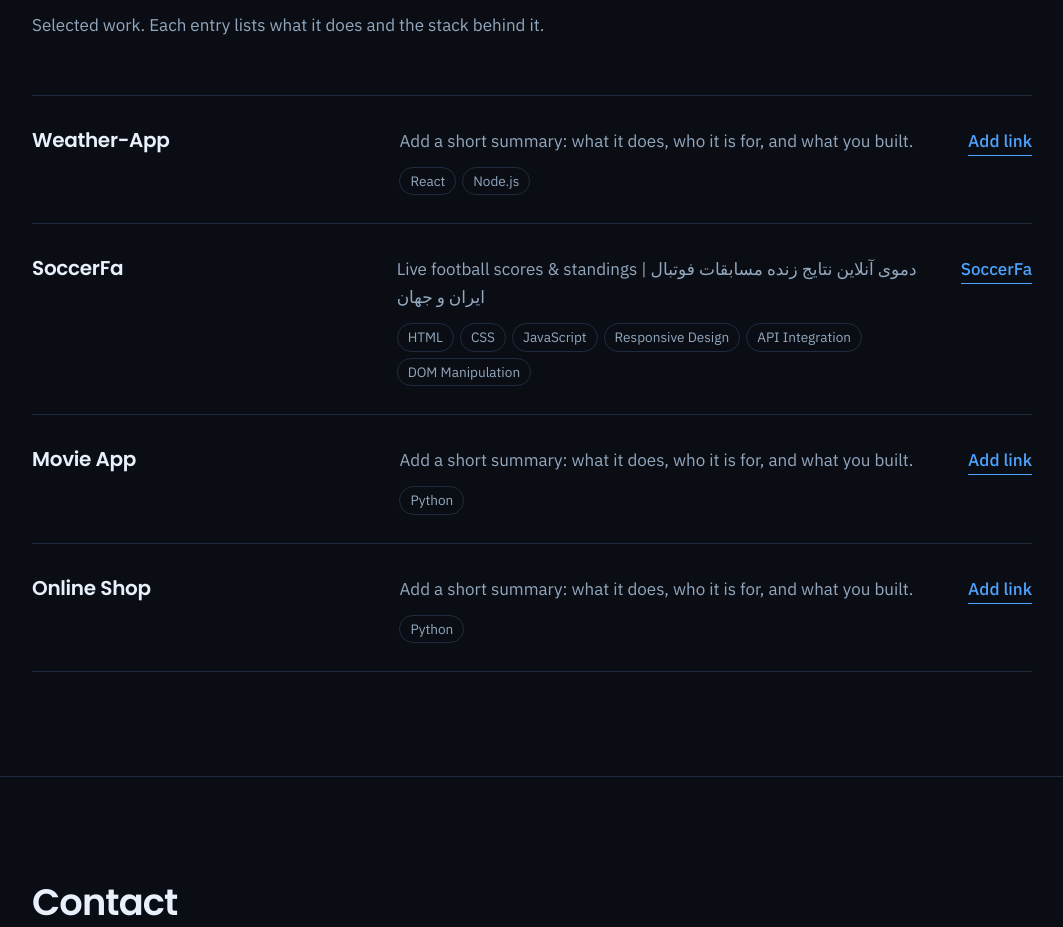
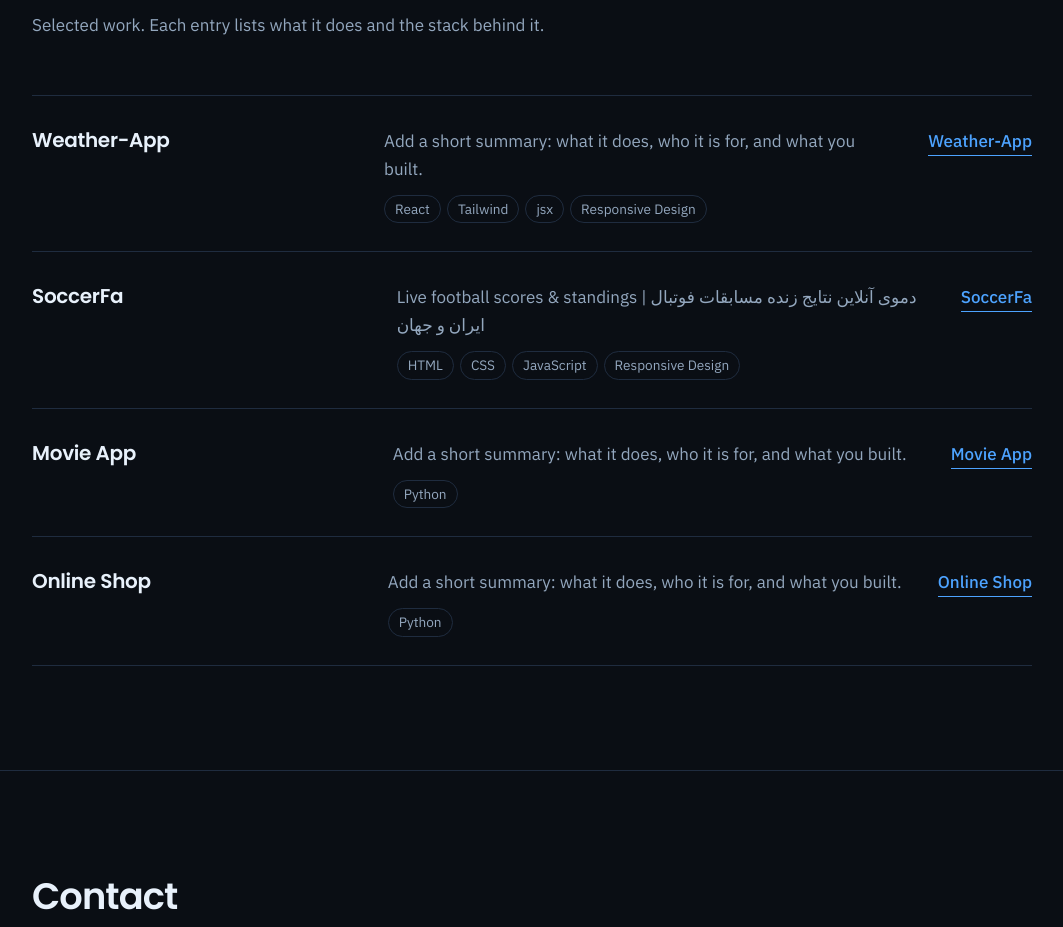
Before and after one commit to vahabmohammadi-dev/vahabmohammadi-dev.github.io, a plain HTML site: page index.html in a window 1280 px wide. Shown: the part 1623-2550 px from the top of the page, without its empty margins (108-1171 px from the left). Drawn offline with Linux system fonts and the light colour scheme.

Commit message:
update project

```diff
--- a/index.html
+++ b/index.html
@@ -114,9 +114,9 @@
           <h3>Weather-App</h3>
           <div>
             <p>Add a short summary: what it does, who it is for, and what you built.</p>
-            <div class="stack"><span>React</span><span>Node.js</span></div>
+            <div class="stack"><span>React</span><span>Tailwind</span><span>jsx</span><span> Responsive Design</span></div>
           </div>
-          <a class="link" href="#contact">Add link</a>
+          <a class="link" href="#contact">Weather-App</a>
         </li>
         <li class="project">
           <h3>SoccerFa</h3>
@@ -124,8 +124,7 @@
             <p>Live football scores & standings | دموی آنلاین نتایج زنده مسابقات فوتبال ایران و جهان
 </p>
             <div class="stack"><span>HTML</span><span>CSS</span><span>JavaScript</span>
-              <span>Responsive Design</span><span>API Integration</span>
-              <span>DOM Manipulation</span>
+              <span>Responsive Design</span>
             </div>
           </div>
           <a class="link" href="https://vahabmohammadi-dev.github.io/soccerfa/">SoccerFa</a>
@@ -136,7 +135,7 @@
             <p>Add a short summary: what it does, who it is for, and what you built.</p>
             <div class="stack"><span>Python</span></div>
           </div>
-          <a class="link" href="#contact">Add link</a>
+          <a class="link" href="#contact">Movie App </a>
         </li>
          <li class="project">
           <h3>Online Shop</h3>
@@ -144,7 +143,7 @@
             <p>Add a short summary: what it does, who it is for, and what you built.</p>
             <div class="stack"><span>Python</span></div>
           </div>
-          <a class="link" href="#contact">Add link</a>
+          <a class="link" href="#contact">Online Shop</a>
         </li>
       </ul>
     </div>
```
